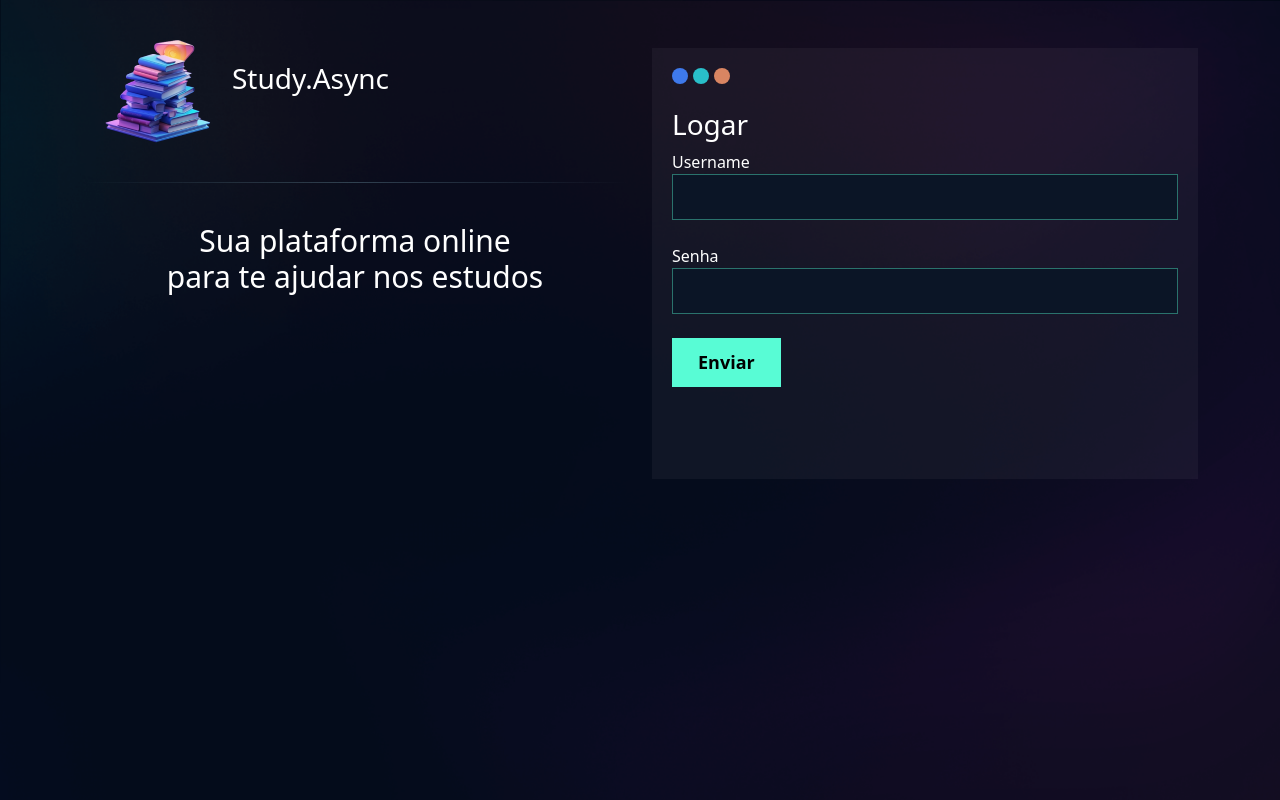
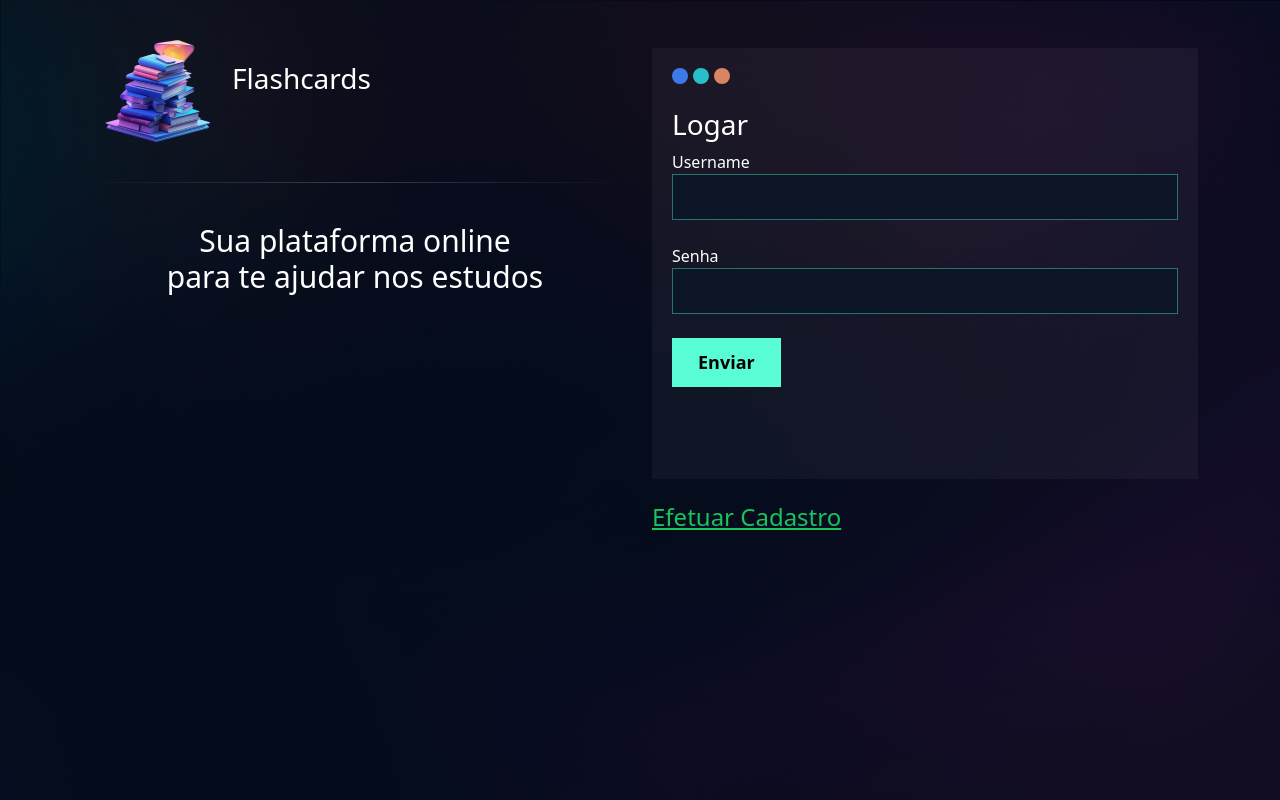
Before and after one commit to cristianosch/FlashCards, a Django app: page /usuarios/login/ in a window 1280 px wide. Run offline with Django 4.2, Linux system fonts and the light colour scheme.

Commit message:
cadastro url adicionado ao login html

```diff
--- a/flashcard/static/css/cadastro.css
+++ b/flashcard/static/css/cadastro.css
@@ -65,3 +65,7 @@
  padding-left: 25px;
  padding-right: 25px;
 }
+
+.registro {
+    color: #1ac35d;
+}
--- a/study_async/settings.py
+++ b/study_async/settings.py
@@ -29,7 +29,7 @@ SECRET_KEY = config('SECRET_KEY')
 DEBUG = config('DEBUG', cast=bool, default=False)
 
 #ALLOWED_HOSTS = []
-ALLOWED_HOSTS = ['flashcards.uk.to', '89.116.38.163', 'http://flashcards.uk.to']
+ALLOWED_HOSTS = ['flashcards.uk.to', '89.116.38.163', 'http://flashcards.uk.to', 'https://flashcards.uk.to']
 
 
 # Application definition
--- a/usuarios/templates/cadastro.html
+++ b/usuarios/templates/cadastro.html
@@ -14,13 +14,13 @@
       <div class="col-md">
         <div class="box-titulo">
           <div class="box-titulo-item">
-            <img src="{% static 'css/img/logo.png' %}">
+            <img src="{% static '../static/img/logo.png' %}">
           </div>
           <div
             style="margin-top: auto; margin-bottom: auto"
             class="box-titulo-item"
           >
-            <h3>Study.Async</h3>
+            <h3>Flashcards</h3>
           </div>
         </div>
         <hr class="divisor" />
--- a/usuarios/templates/login.html
+++ b/usuarios/templates/login.html
@@ -18,7 +18,7 @@
                             <img src="{% static '../static/img/logo.png' %}">
                         </div>
                         <div style="margin-top: auto; margin-bottom: auto;" class="box-titulo-item">
-                            <h3 >Study.Async</h3>
+                            <h3 >Flashcards</h3>
                         </div>
                     </div>
                     <hr class="divisor">
@@ -61,8 +61,8 @@
                             <br>
                             <br>
                         </form>
-                    </div>
-
+                    </div><br>
+                    <a class="registro" href="{% url 'cadastro' %}"><h4>Efetuar Cadastro</h4></a>
                 </div>
             </div>
         </div>
```
